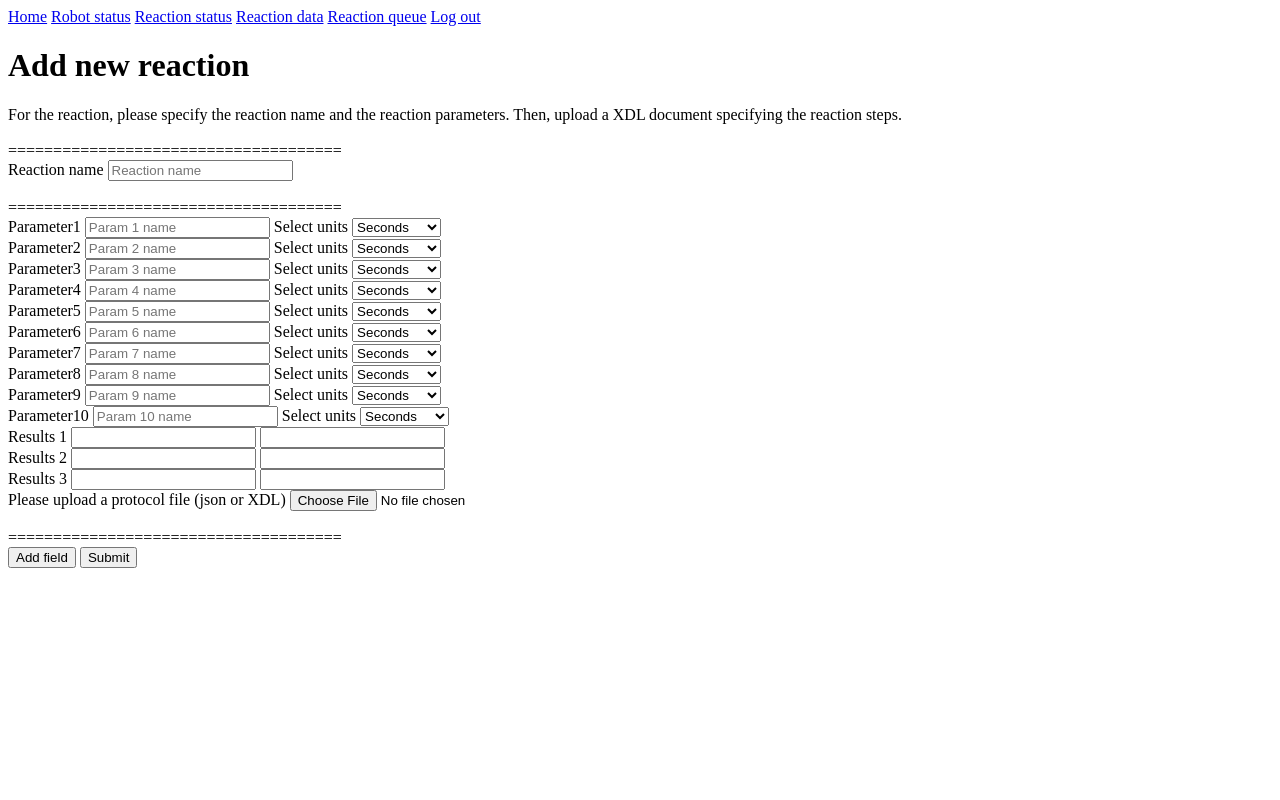
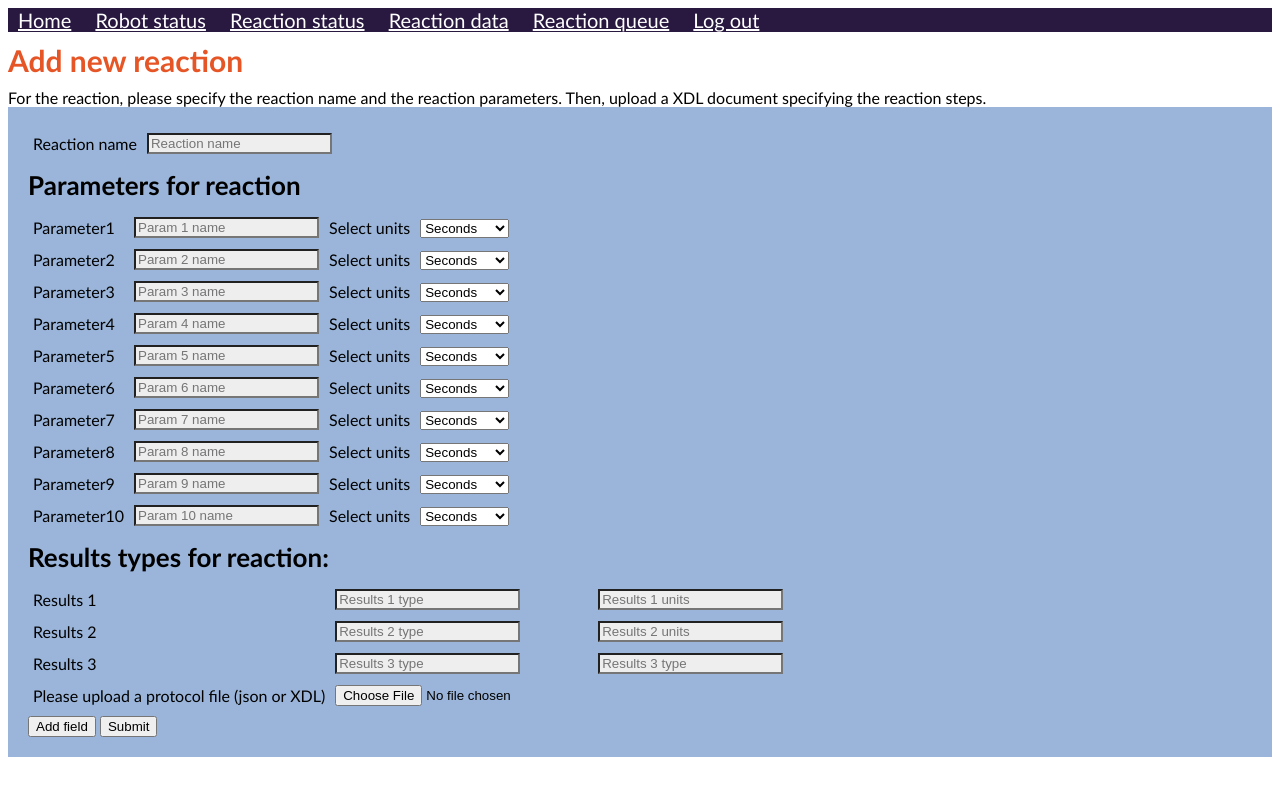
Before and after one commit to Pajables/MC_Labserver, a Python web app: template general/templates/general/reaction_add.html in a window 1280 px wide. Run offline with Jinja, Linux system fonts and the light colour scheme; the template is opened without the code that fills it, so the values that code supplies are empty.

Commit message:
Added method to clear errors from robots. Styled reaction add page in line with other styles

```diff
--- a/database/reaction_status.py
+++ b/database/reaction_status.py
@@ -16,7 +16,7 @@ sql = """CREATE TABLE UJ_RobotsDB. Reactions_Status (
    ROBOT_ID VARCHAR(255) NOT NULL,
    ROBOT_NAME VARCHAR(255) NOT NULL,
    REACTION_NAME VARCHAR(255) NOT NULL,
-   REACTION_STATUS CHAR(35) NOT NULL,
+   REACTION_STATUS VARCHAR(255) NOT NULL,
    TABLE_NAME VARCHAR(255) NOT NULL,
    LAST_UPDATE_DATE TIMESTAMP NOT NULL DEFAULT CURRENT_TIMESTAMP ON UPDATE CURRENT_TIMESTAMP,
    JOB_COMPLETION_DATE DATE,
--- a/general/templates/general/reaction_add.html
+++ b/general/templates/general/reaction_add.html
@@ -3,46 +3,38 @@
 <head>
     <meta charset="UTF-8">
     <title>Add new reaction</title>
+    <link rel="stylesheet" href="/static/css/structure.css">
     <script id="main">
             var num_fields = 11
             function add_field(){
-                var form = document.getElementById("reaction-parameters");
-                div = document.createElement("div");
-                div.class = "input-parameters";
-                form.appendChild(div);
-                var new_label = document.createElement("label");
-                new_label.for = "param" + num_fields;
-                new_label.innerHTML = "Parameter " + num_fields;
-                div.appendChild(new_label);
-
-                var field1 = create_field("name");
-                var select = create_select();
-
-                div.appendChild(field1);
-                div.innerHTML += select;
-
+                var table = document.getElementById("reaction-parameters");
+                var row = table.insertRow(table.rowCount);
+                for (var i=1; i<5; i++){
+                    var field_name = "inner" + i.toString();
+                    var field = create_field(field_name);
+                    var cell = row.insertCell(i-1);
+                    cell.innerHTML = field;
+                }
                 num_fields += 1;
             }
 
             function create_field(name){
-                var new_field = document.createElement("input");
-                new_field.type = "text";
-                new_field.class = "input-field";
-                new_field.id = "param" + num_fields + name;
-                new_field.placeholder = "Param " + num_fields + " " + name;
-                return new_field;
-            }
-
-            function create_select(){
-                innerHTML = document.getElementById('inner-select').innerHTML;
-                var name = "param" + num_fields + "units";
-                innerHTML = innerHTML.replace(/{units}/g, name);
+                innerHTML = document.getElementById(name).innerHTML;
+                innerHTML = innerHTML.replace(/{num}/g, num_fields);
                 return innerHTML;
             }
     </script>
-    <div style="display: none" id="inner-select">
-        <label for="{units}">Select units</label>
-        <select name="{units}" id="{units}">
+    <div style="display: none" id="inner1">
+        <label for="param{num}name">Parameter{num}</label>
+    </div>
+    <div style="display: none" id="inner2">
+        <input class="input-field" id="param{num}name" name="param{num}name" placeholder="Param {num} name">
+    </div>
+    <div style="display: none" id="inner3">
+        <label for="param{num}units">Select units</label>
+    </div>
+    <div style="display: none" id="inner4">
+        <select name="param{num}units" id="param{num}units">
             <optgroup label="Time">
                 <option value="seconds">Seconds</option>
                 <option value="minutes">Minutes</option>
@@ -85,19 +77,21 @@
     <div id="introduction">
         For the reaction, please specify the reaction name and the reaction parameters. Then, upload a XDL document specifying the reaction steps.
     </div>
-    <br>=====================================<br>
     <form method="POST" enctype="multipart/form-data" action="/add_reaction">
-        <div id="reaction-info">
-            <label for="reaction-name">Reaction name</label>
-            <input class="input-field" id="reaction-name" name="reaction-name" placeholder="Reaction name">
-        </div>
-        <br>=====================================<br>
-        <div id="reaction-parameters">
+        <table class="form-table">
+            <tr>
+                <td><label for="reaction-name">Reaction name</label></td>
+                <td><input class="input-field" id="reaction-name" name="reaction-name" placeholder="Reaction name"></td>
+            </tr>
+        </table>
+        <h2>Parameters for reaction</h2>
+        <table id="reaction-parameters" class="form-table">
             {% for i in range(1, 11) %}
-                <div>
-                    <label for="param{{i}}name">Parameter{{i}}</label>
-                    <input class="input-field" id="param{{i}}name" name="param{{i}}name" placeholder="Param {{i}} name">
-                    <label for="param{{i}}units">Select units</label>
+                <tr>
+                    <td><label for="param{{i}}name">Parameter{{i}}</label></td>
+                    <td><input class="input-field" id="param{{i}}name" name="param{{i}}name" placeholder="Param {{i}} name"></td>
+                    <td><label for="param{{i}}units">Select units</label></td>
+                    <td>
                         <select name=param{{i}}units id=param{{i}}units>
                             <optgroup label="Time">
                                 <option value="seconds">Seconds</option>
@@ -118,31 +112,32 @@
                                 <option value="K">K</option>
                             </optgroup>
                         </select>
-                </div>
+                    </td>
+                </tr>
             {% endfor %}
-        </div>
-        <div id="results">
-            <div id="result1">
-                <label for="results1">Results 1</label>
-                <input class="input-field" id="results0" name="results0">
-                <input class="input-field" id="results0units" name="results0units">
-            </div>
-            <div id="result2">
-                <label for ="results2">Results 2</label>
-                <input class="input-field" id="results1" name="results1">
-                <input class="input-field" id="results1units" name="results1units">
-            </div>
-            <div id="result3">
-                <label for="results3">Results 3</label>
-                <input class="input-field" id="results2" name="results2">
-                <input class="input-field" id="results2units" name="results2units">
-            </div>
-        </div>
-        <div id="reaction-protocol">
-            <label for="protocol">Please upload a protocol file (json or XDL)</label>
-            <input type="file" id="protocol" name="protocol">
-        </div>
-        <br>=====================================<br>
+        </table>
+        <h2>Results types for reaction:</h2>
+        <table id="results" class="form-table">
+            <tr>
+                <td><label for="results1">Results 1</label></td>
+                <td><input class="input-field" id="results0" name="results0" placeholder="Results 1 type"></td>
+                <td><input class="input-field" id="results0units" name="results0units" placeholder="Results 1 units"></td>
+            </tr>
+            <tr>
+                <td><label for ="results2">Results 2</label></td>
+                <td><input class="input-field" id="results1" name="results1" placeholder="Results 2 type"></td>
+                <td><input class="input-field" id="results1units" name="results1units" placeholder="Results 2 units"></td>
+            </tr>
+            <tr>
+                <td><label for="results3">Results 3</label></td>
+                <td><input class="input-field" id="results2" name="results2" placeholder="Results 3 type"></td>
+                <td><input class="input-field" id="results2units" name="results2units" placeholder="Results 3 type"></td>
+            </tr>
+            <tr>
+                <td><label for="protocol">Please upload a protocol file (json or XDL)</label></td>
+                <td><input type="file" id="protocol" name="protocol"></td>
+            </tr>
+        </table>
         <button id="add-field" type="button" onclick="add_field()">Add field</button>
         <button id="submit-button" type="submit">Submit</button>
     </form>
--- a/general/templates/general/reaction_manual_input.html
+++ b/general/templates/general/reaction_manual_input.html
@@ -11,7 +11,7 @@
         <h2>Leave blank to leave item unchanged</h2>
         <h2>Parameters for {{reaction_name}}:</h2>
             <form method="POST" action="/manual_input">
-                <table id="manual-input-table">
+                <table class="form-table">
                     {% for i in range(0, reaction_params | length) %}
                     <tr>
                         <td>
--- a/general/templates/general/robots.html
+++ b/general/templates/general/robots.html
@@ -31,9 +31,12 @@
             {% else %}
                 <td>Stop ({{item[5]}})</td>
             {% endif %}
-            <td>{{item[6]}}</td>
+                <td>{{item[6]}}</td>
             <td><a href="{{url_for('general.execute', robot_id=item[0], cmd='1')}}">Go</a></td>
             <td><a href="{{url_for('general.execute', robot_id=item[0], cmd='0')}}">Stop</a></td>
+            {% if item[3] == "ERROR" %}
+                <td><a href="{{url_for('general.clear_error', robot_id=item[0])}}">Clear error status</a></td>
+            {% endif %}
         </tr>
         {% endfor %}
     </table>
--- a/static/css/structure.css
+++ b/static/css/structure.css
@@ -69,12 +69,12 @@ form {
     color: #FFFFFF;
 }
 
-#reaction-options {
+#reaction-options, #queue-options, #admin-options {
     background-color: #45296e;
     margin-top: 20px;
 }
 
-#reaction-options a, #queue-options a {
+#reaction-options a, #queue-options a, #admin-options a {
     color: #FFFFFF;
     font-size: 20px;
     margin: 10px;
@@ -86,10 +86,14 @@ form {
     font-size: 20px;
 }
 
-#manual-input-table td, table{
+.form-table td, table{
     border: none;
 }
 
 button {
     margin-top: 5px;
 }
+
+form h2 {
+    color:black;
+}
```
Also changed, not shown: auth.py (+6 -6 lines), auth/templates/auth/add_robot.html (+27 -9 lines), auth/templates/auth/admin_panel.html (+5 -3 lines), database/robots.py (+9 -8 lines), general.py (+9 -0 lines), general/templates/general/queue_reaction.html (+15 -6 lines), robots_api.py (+10 -1 lines), synthesis_planner.py (+21 -9 lines). Lines whose indentation alone changed are shown as unchanged.
